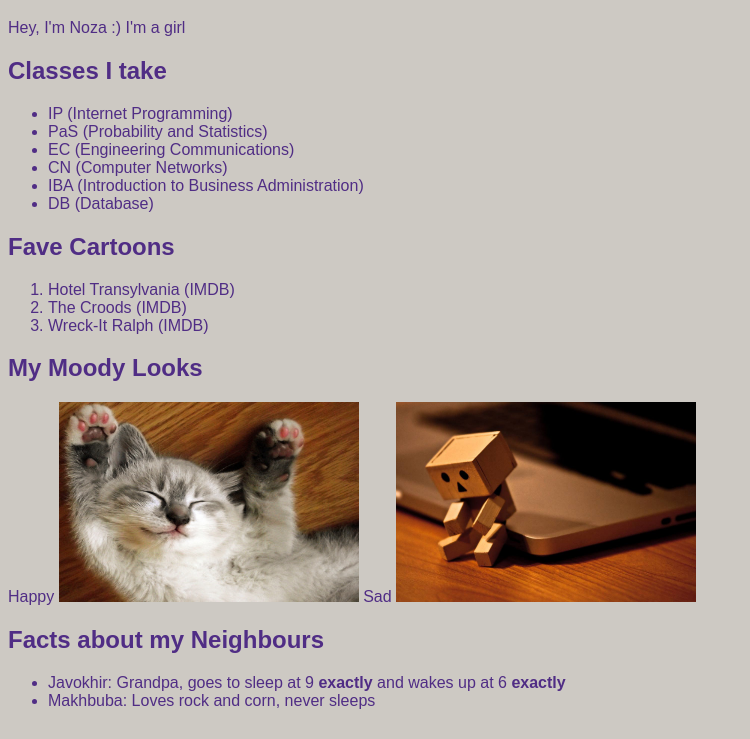
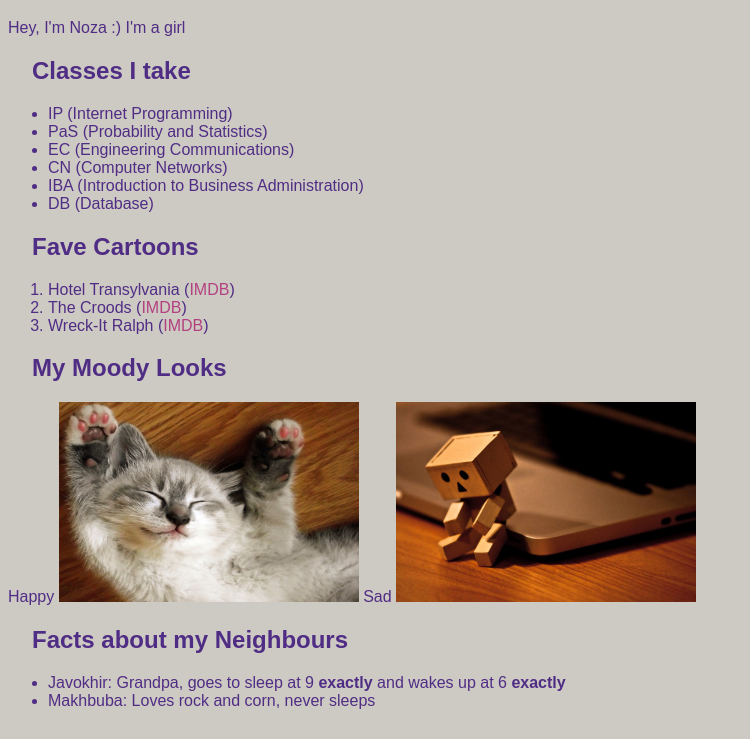
Before and after one commit to noza0727/noza0727.github.io, a plain HTML site: page aboutme.html in a window 1280 px wide. Shown: the part 61-800 px from the top of the page, without its empty margins (0-750 px from the left). Drawn offline with Linux system fonts and the light colour scheme.

Commit message:
Lab2_2021

```diff
--- a/aboutme-style.css
+++ b/aboutme-style.css
@@ -3,3 +3,11 @@ body{
 	color: #502D85;
 	font-family: Arial;
 }
+a{
+	color: #b34180;
+	text-decoration: none;
+}
+h2::before{
+	content: "";
+	margin-left: 24px;
+}
--- a/aboutme.html
+++ b/aboutme.html
@@ -20,9 +20,9 @@
 		</ul>
 		<h2>Fave Cartoons</h2>
 		<ol>
-			<li>Hotel Transylvania (<a "https://www.imdb.com/title/tt0837562/?ref_=fn_al_tt_1">IMDB</a>)</li>
-			<li>The Croods (<a "https://www.imdb.com/title/tt0481499/?ref_=nv_sr_srsg_3">IMDB</a>)</li>
-			<li>Wreck-It Ralph (<a "https://www.imdb.com/title/tt1772341/?ref_=nv_sr_srsg_0">IMDB</a>)</li>
+			<li>Hotel Transylvania (<a href="https://www.imdb.com/title/tt0837562/?ref_=fn_al_tt_1">IMDB</a>)</li>
+			<li>The Croods (<a href="https://www.imdb.com/title/tt0481499/?ref_=nv_sr_srsg_3">IMDB</a>)</li>
+			<li>Wreck-It Ralph (<a href="https://www.imdb.com/title/tt1772341/?ref_=nv_sr_srsg_0">IMDB</a>)</li>
 		</ol>
 		<h2>My Moody Looks</h2>
 		<p>
```
